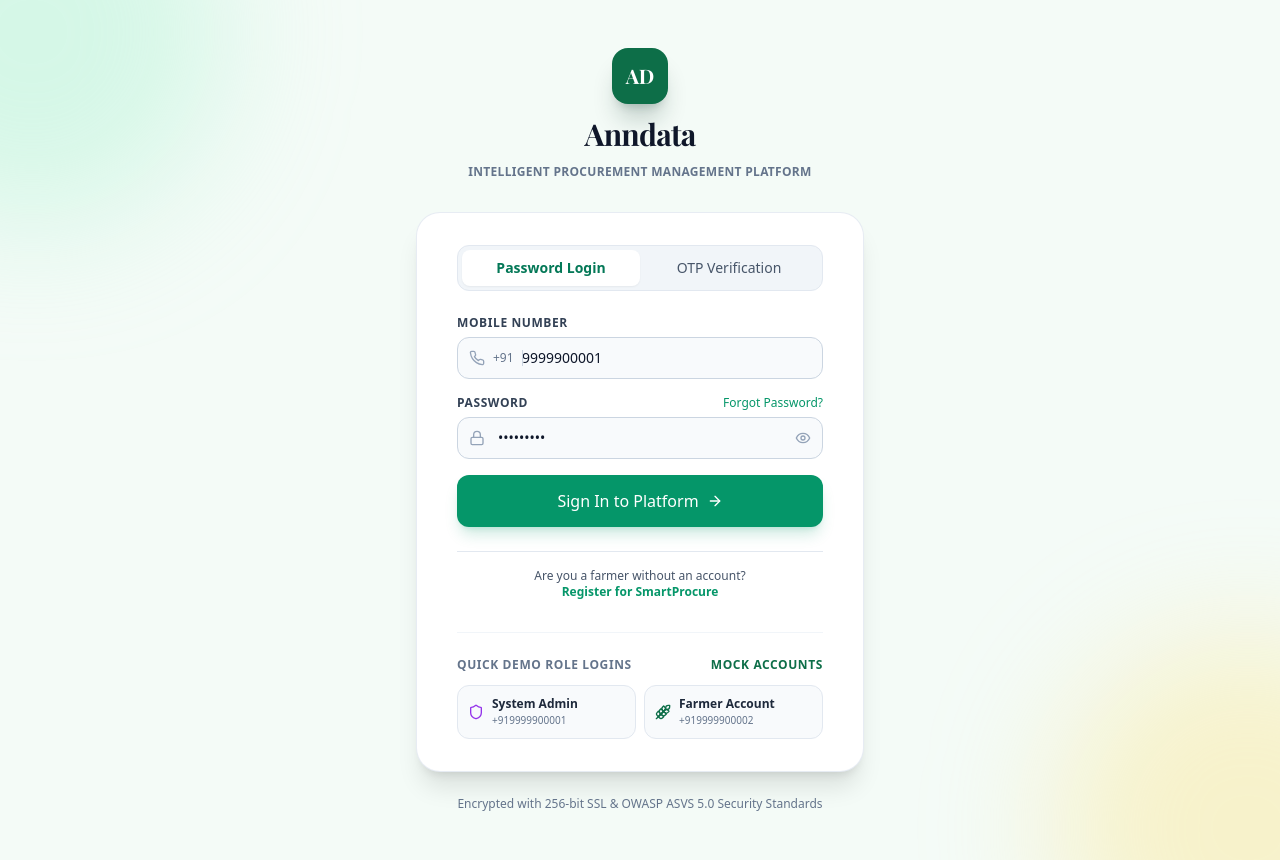
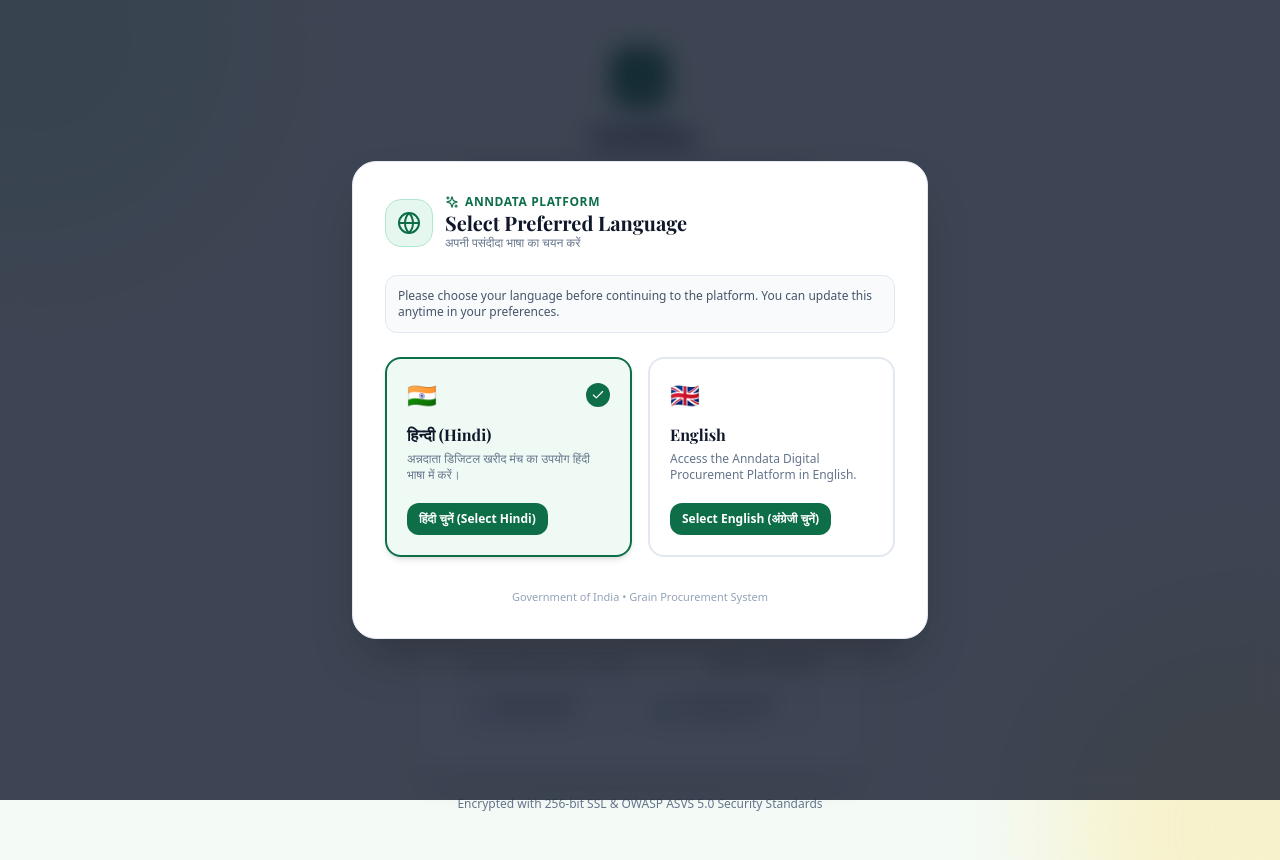
Before and after one commit to DevorHaker/Anndata, a React (Vite) app in the folder frontend/: page /login in a window 1280 px wide. Built offline with nearby package versions, Linux system fonts and the light colour scheme; no server answers; a web font is replaced by a local one.

Commit message:
Prompt for preferred language before landing page

```diff
--- /dev/null
+++ b/frontend/src/components/LanguageSelectionModal.tsx
@@ -0,0 +1,128 @@
+import React, { useState, useEffect } from 'react';
+import { useLanguage } from '../i18n/LanguageContext';
+import { Globe, Check, Sparkles } from 'lucide-react';
+import { Language } from '../i18n/translations';
+
+export const LanguageSelectionModal: React.FC = () => {
+  const { language, setLanguage } = useLanguage();
+  const [isOpen, setIsOpen] = useState(false);
+
+  useEffect(() => {
+    const hasSelected = localStorage.getItem('smartprocure_lang_selected');
+    if (!hasSelected) {
+      setIsOpen(true);
+    }
+  }, []);
+
+  const handleSelectLanguage = (lang: Language) => {
+    setLanguage(lang);
+    localStorage.setItem('smartprocure_lang_selected', 'true');
+    setIsOpen(false);
+  };
+
+  if (!isOpen) return null;
+
+  return (
+    <div className="fixed inset-0 z-[100] bg-slate-900/80 backdrop-blur-md flex items-center justify-center p-4 font-sans animate-fade-in">
+      <div className="bg-white border border-slate-200 rounded-3xl max-w-xl w-full p-6 md:p-8 shadow-2xl space-y-6 relative overflow-hidden">
+        {/* Top Decorative Header */}
+        <div className="flex items-center space-x-3 text-[#0d6e48]">
+          <div className="w-12 h-12 rounded-2xl bg-[#e6f7ef] border border-[#b2e8cf] flex items-center justify-center font-bold text-lg">
+            <Globe className="w-6 h-6 text-[#0d6e48]" />
+          </div>
+          <div>
+            <div className="flex items-center space-x-1.5 text-xs font-bold text-[#0d6e48] uppercase tracking-wider">
+              <Sparkles className="w-3.5 h-3.5" />
+              <span>Anndata Platform</span>
+            </div>
+            <h2 className="text-xl font-bold font-serif-header text-slate-900 leading-tight">
+              Select Preferred Language
+            </h2>
+            <p className="text-xs text-slate-500 font-medium">
+              अपनी पसंदीदा भाषा का चयन करें
+            </p>
+          </div>
+        </div>
+
+        <p className="text-xs text-slate-600 font-medium bg-slate-50 p-3 rounded-xl border border-slate-200">
+          Please choose your language before continuing to the platform. You can update this anytime in your preferences.
+        </p>
+
+        {/* Language Options Grid */}
+        <div className="grid grid-cols-1 md:grid-cols-2 gap-4">
+          {/* Hindi Option */}
+          <button
+            type="button"
+            onClick={() => handleSelectLanguage('hi')}
+            className={`group text-left p-5 rounded-2xl border-2 transition-all relative flex flex-col justify-between space-y-3 ${
+              language === 'hi'
+                ? 'border-[#0d6e48] bg-[#e6f7ef]/60 shadow-md'
+                : 'border-slate-200 hover:border-[#b2e8cf] hover:bg-slate-50'
+            }`}
+          >
+            <div className="flex items-center justify-between w-full">
+              <span className="text-2xl">🇮🇳</span>
+              {language === 'hi' && (
+                <div className="w-6 h-6 rounded-full bg-[#0d6e48] text-white flex items-center justify-center">
+                  <Check className="w-3.5 h-3.5" />
+                </div>
+              )}
+            </div>
+            <div>
+              <h3 className="text-base font-bold font-serif-header text-slate-900 group-hover:text-[#0d6e48] transition-colors">
+                हिन्दी (Hindi)
+              </h3>
+              <p className="text-xs text-slate-500 font-medium mt-1">
+                अन्नदाता डिजिटल खरीद मंच का उपयोग हिंदी भाषा में करें।
+              </p>
+            </div>
+            <div className="pt-2">
+              <span className="w-full inline-flex items-center justify-center py-2 px-3 bg-[#0d6e48] text-white text-xs font-bold rounded-xl group-hover:bg-[#095235] transition-colors">
+                हिंदी चुनें (Select Hindi)
+              </span>
+            </div>
+          </button>
+
+          {/* English Option */}
+          <button
+            type="button"
+            onClick={() => handleSelectLanguage('en')}
+            className={`group text-left p-5 rounded-2xl border-2 transition-all relative flex flex-col justify-between space-y-3 ${
+              language === 'en'
+                ? 'border-[#0d6e48] bg-[#e6f7ef]/60 shadow-md'
+                : 'border-slate-200 hover:border-[#b2e8cf] hover:bg-slate-50'
+            }`}
+          >
+            <div className="flex items-center justify-between w-full">
+              <span className="text-2xl">🇬🇧</span>
+              {language === 'en' && (
+                <div className="w-6 h-6 rounded-full bg-[#0d6e48] text-white flex items-center justify-center">
+                  <Check className="w-3.5 h-3.5" />
+                </div>
+              )}
+            </div>
+            <div>
+              <h3 className="text-base font-bold font-serif-header text-slate-900 group-hover:text-[#0d6e48] transition-colors">
+                English
+              </h3>
+              <p className="text-xs text-slate-500 font-medium mt-1">
+                Access the Anndata Digital Procurement Platform in English.
+              </p>
+            </div>
+            <div className="pt-2">
+              <span className="w-full inline-flex items-center justify-center py-2 px-3 bg-[#0d6e48] text-white text-xs font-bold rounded-xl group-hover:bg-[#095235] transition-colors">
+                Select English (अंग्रेजी चुनें)
+              </span>
+            </div>
+          </button>
+        </div>
+
+        <div className="text-center pt-2">
+          <p className="text-[11px] text-slate-400 font-medium">
+            Government of India • Grain Procurement System
+          </p>
+        </div>
+      </div>
+    </div>
+  );
+};
--- a/frontend/src/i18n/LanguageContext.tsx
+++ b/frontend/src/i18n/LanguageContext.tsx
@@ -1,5 +1,6 @@
-import React, { createContext, useContext, useState, useEffect, ReactNode } from 'react';
+import React, { createContext, useContext, useState, ReactNode } from 'react';
 import { Language, translations } from './translations';
+import { LanguageSelectionModal } from '../components/LanguageSelectionModal';
 
 interface LanguageContextType {
   language: Language;
@@ -49,6 +50,7 @@
 
   return (
     <LanguageContext.Provider value={{ language, setLanguage, t, isAssistedMode, toggleAssistedMode }}>
+      <LanguageSelectionModal />
       <div className={isAssistedMode ? 'assisted-mode-high-visibility' : ''}>
         {children}
       </div>
--- a/frontend/src/layouts/Header.tsx
+++ b/frontend/src/layouts/Header.tsx
@@ -2,14 +2,14 @@
 import { Link } from 'react-router-dom';
 import { LogOut, Globe } from 'lucide-react';
 import { useAuth } from '../context/AuthContext';
+import { useLanguage } from '../i18n/LanguageContext';
 
 export const Header: React.FC = () => {
   const { user, isAuthenticated, logout } = useAuth();
-
-
+  const { language, setLanguage } = useLanguage();
 
   return (
-    <header className="sticky top-0 z-50 w-full bg-white/90 backdrop-blur-md border-b border-emerald-100/80 px-4 md:px-8 py-3 text-slate-800 flex items-center justify-between shadow-sm">
+    <header className="sticky top-0 z-50 w-full bg-white/90 backdrop-blur-md border-b border-emerald-100/80 px-4 md:px-8 py-3 text-slate-800 flex items-center justify-between shadow-sm font-sans">
       {/* Brand Section */}
       <div className="flex items-center gap-3">
         <Link to="/" className="flex items-center gap-3 group">
@@ -27,8 +27,6 @@
         </Link>
       </div>
 
-
-
       {/* Action Badges & Buttons */}
       <div className="flex items-center gap-3">
         {/* Status Pill */}
@@ -37,12 +35,15 @@
           <span>Online</span>
         </div>
 
-        {/* Language Selector */}
-        <div className="hidden md:flex items-center gap-1.5 px-3 py-1 bg-slate-50 text-slate-700 text-xs font-medium rounded-full border border-slate-200 cursor-pointer hover:bg-slate-100 transition-colors">
-          <Globe className="w-3.5 h-3.5 text-slate-500" />
-          <span>हिन्दी</span>
-        </div>
-
+        {/* Interactive Language Selector */}
+        <button
+          onClick={() => setLanguage(language === 'en' ? 'hi' : 'en')}
+          className="flex items-center gap-1.5 px-3 py-1.5 bg-slate-50 hover:bg-slate-100 text-slate-700 text-xs font-bold rounded-full border border-slate-200 transition-colors shadow-sm"
+          title="Switch Language / भाषा बदलें"
+        >
+          <Globe className="w-3.5 h-3.5 text-[#0d6e48]" />
+          <span>{language === 'en' ? 'हिन्दी' : 'English'}</span>
+        </button>
 
         {isAuthenticated && user ? (
           <div className="flex items-center gap-3 border-l border-slate-200 pl-3">
```
